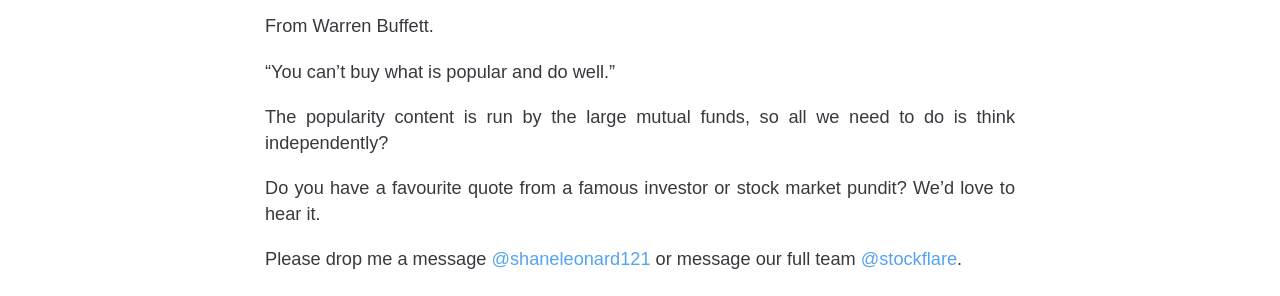
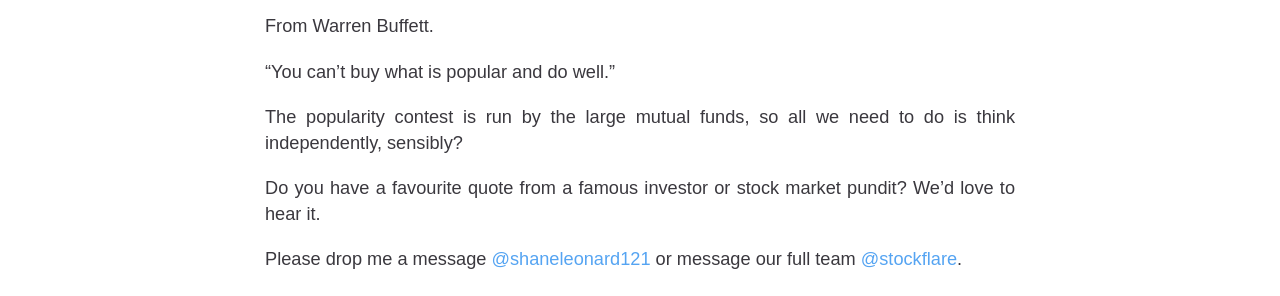
Before and after one commit to Stockflare/blog, a Jekyll site: the page built from _posts/2014-09-29-quote-buffett-crowd.markdown, in a window 1280 px wide and 900 px high, scrolled down 742 px. Shown: the part 153-449 px from the top of the window. Built offline with Jekyll 4.4.1, drawn with Linux system fonts in a browser that asks for light colours; nearby versions of some CDN libraries; comment, search, counter and statistics services are not loaded.

Commit message:
Correction to Buffett Quote
spelling error

```diff
--- a/_posts/2014-09-29-quote-buffett-crowd.markdown
+++ b/_posts/2014-09-29-quote-buffett-crowd.markdown
@@ -11,7 +11,7 @@
 
 "You can't buy what is popular and do well."
 
-The popularity content is run by the large mutual funds, so all we need to do is think independently?
+The popularity contest is run by the large mutual funds, so all we need to do is think independently, sensibly?
 
 Do you have a favourite quote from a famous investor or stock market pundit? We'd love to hear it.
 
```
